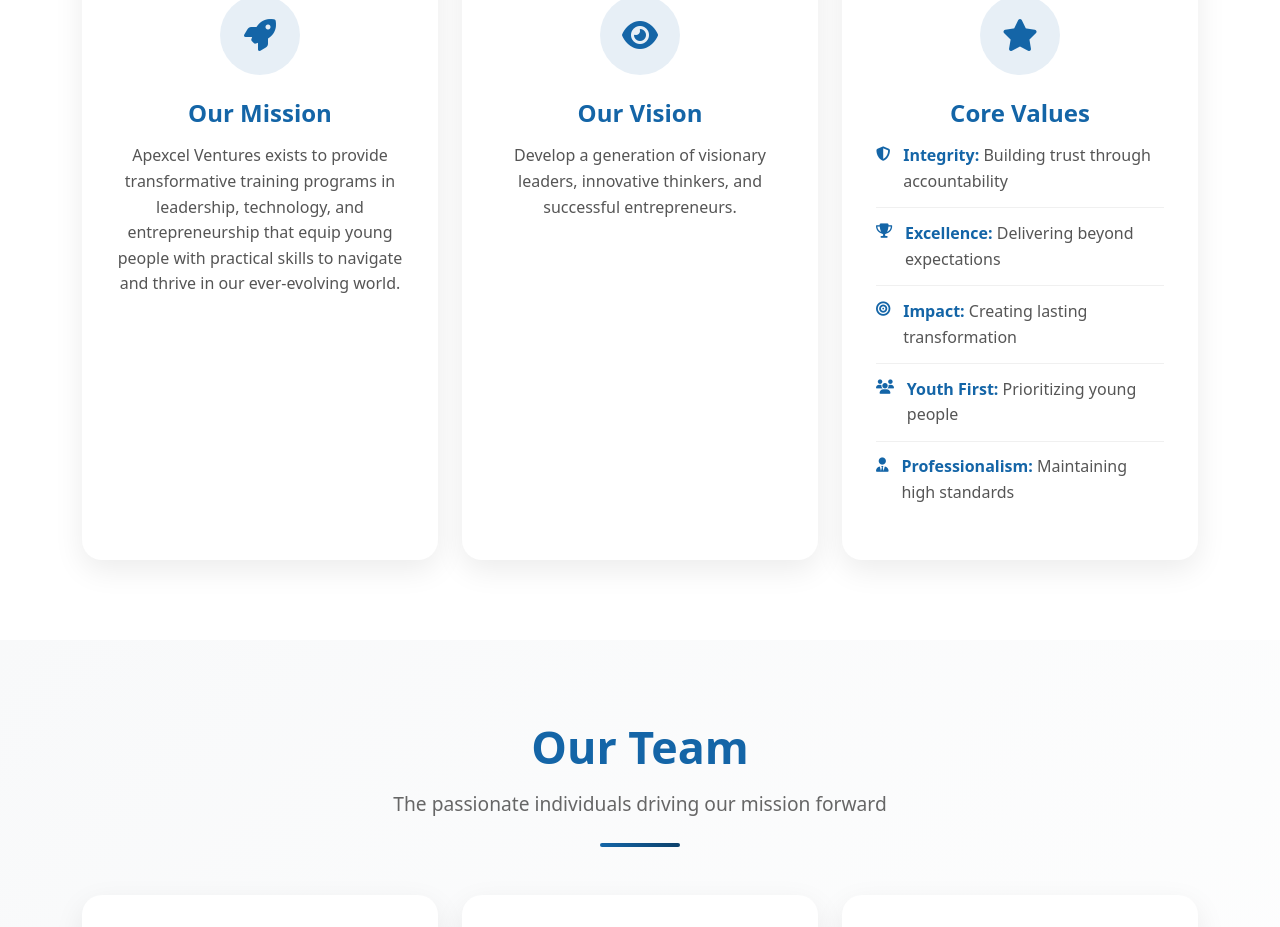
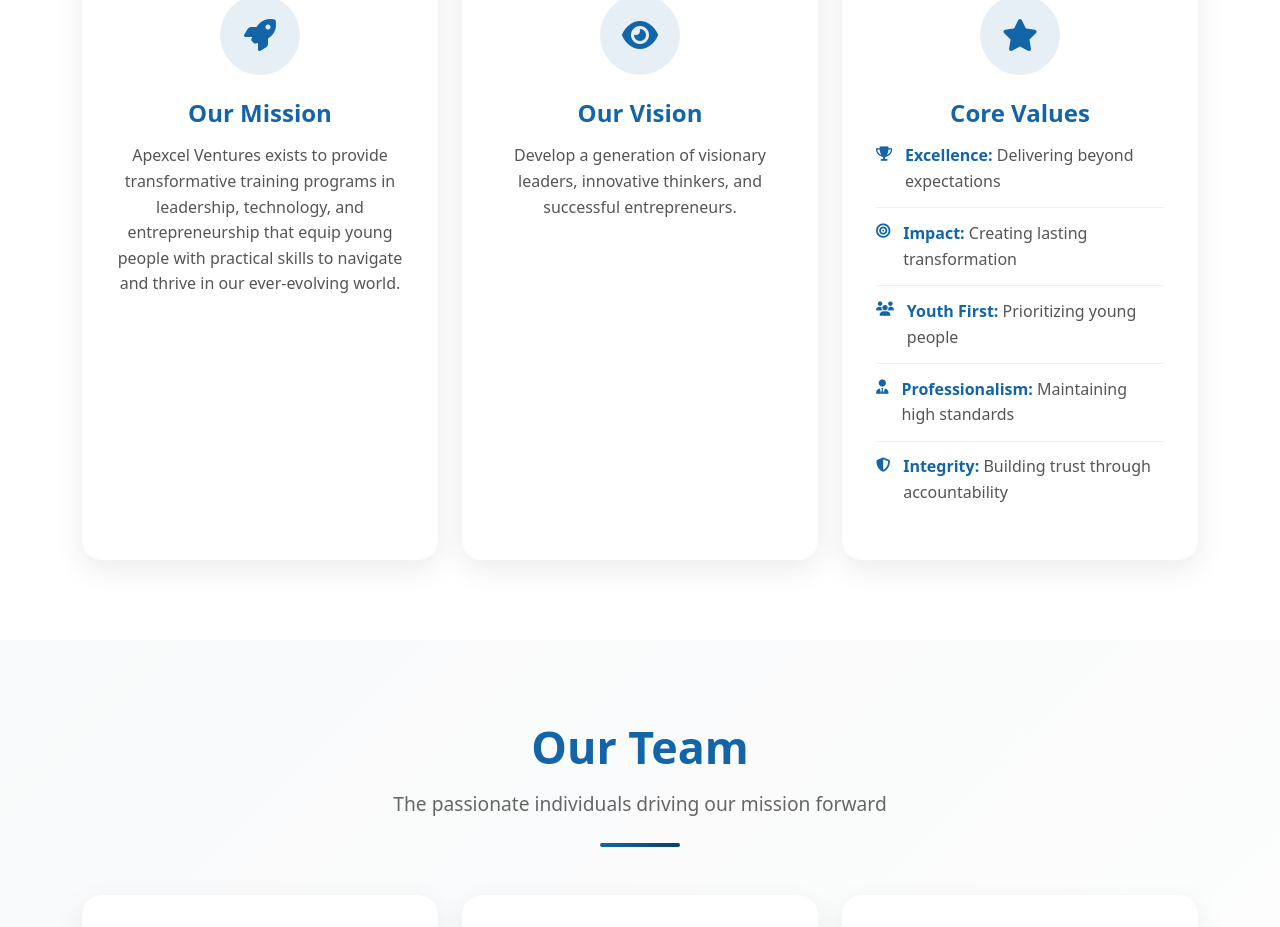
Before and after one commit to SherryNjuguna/Apexcel, a Vue app: page /about in a window 1280 px wide. Shown: the part 1779-2706 px from the top of the page. Built offline with nearby package versions, Linux system fonts and the light colour scheme.

Commit message:
modified the core values

```diff
--- a/src/views/About.vue
+++ b/src/views/About.vue
@@ -142,10 +142,6 @@
               <h3 class="card-title">Core Values</h3>
               <div class="values-list">
                 <div class="value-item">
-                  <i class="fas fa-shield-alt value-icon"></i>
-                  <div><strong>Integrity:</strong> Building trust through accountability</div>
-                </div>
-                <div class="value-item">
                   <i class="fas fa-trophy value-icon"></i>
                   <div><strong>Excellence:</strong> Delivering beyond expectations</div>
                 </div>
@@ -160,6 +156,10 @@
                 <div class="value-item">
                   <i class="fas fa-user-tie value-icon"></i>
                   <div><strong>Professionalism:</strong> Maintaining high standards</div>
+                </div>
+                <div class="value-item">
+                  <i class="fas fa-shield-alt value-icon"></i>
+                  <div><strong>Integrity:</strong> Building trust through accountability</div>
                 </div>
               </div>
             </div>
```
